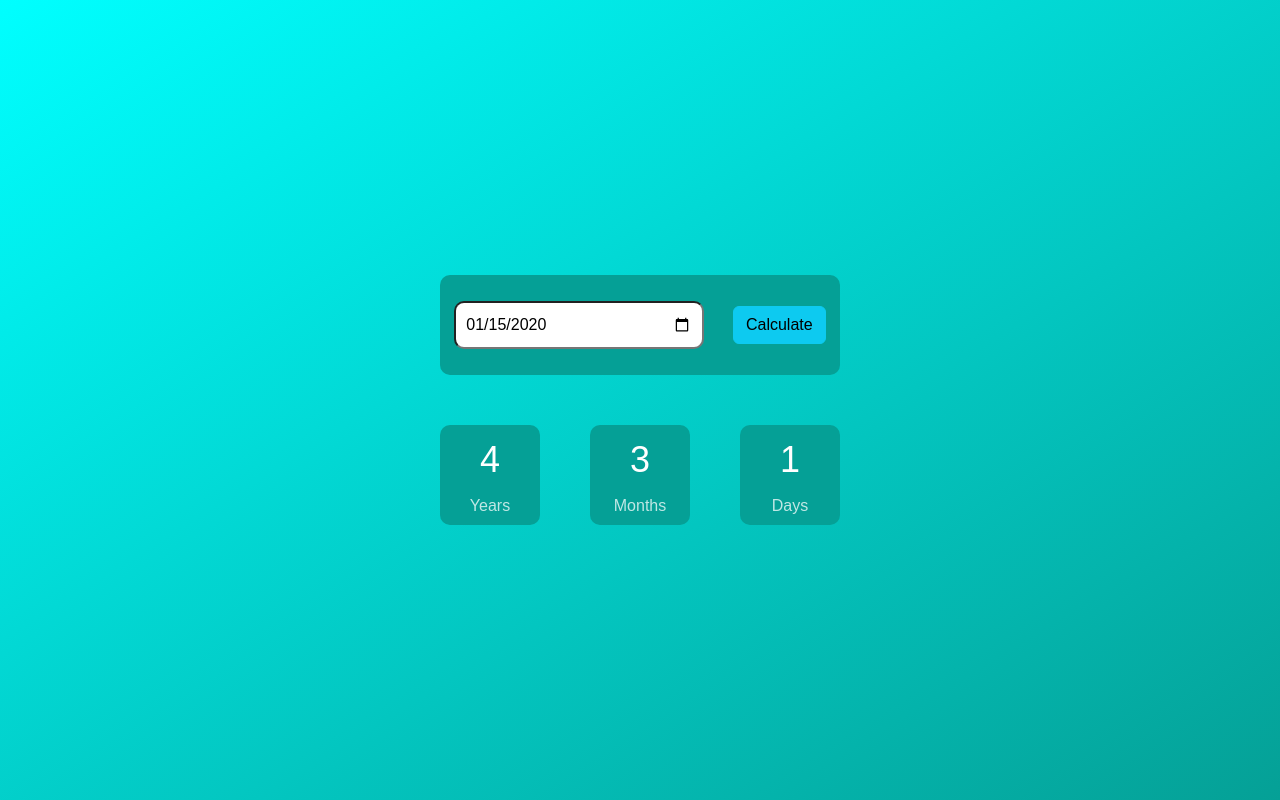
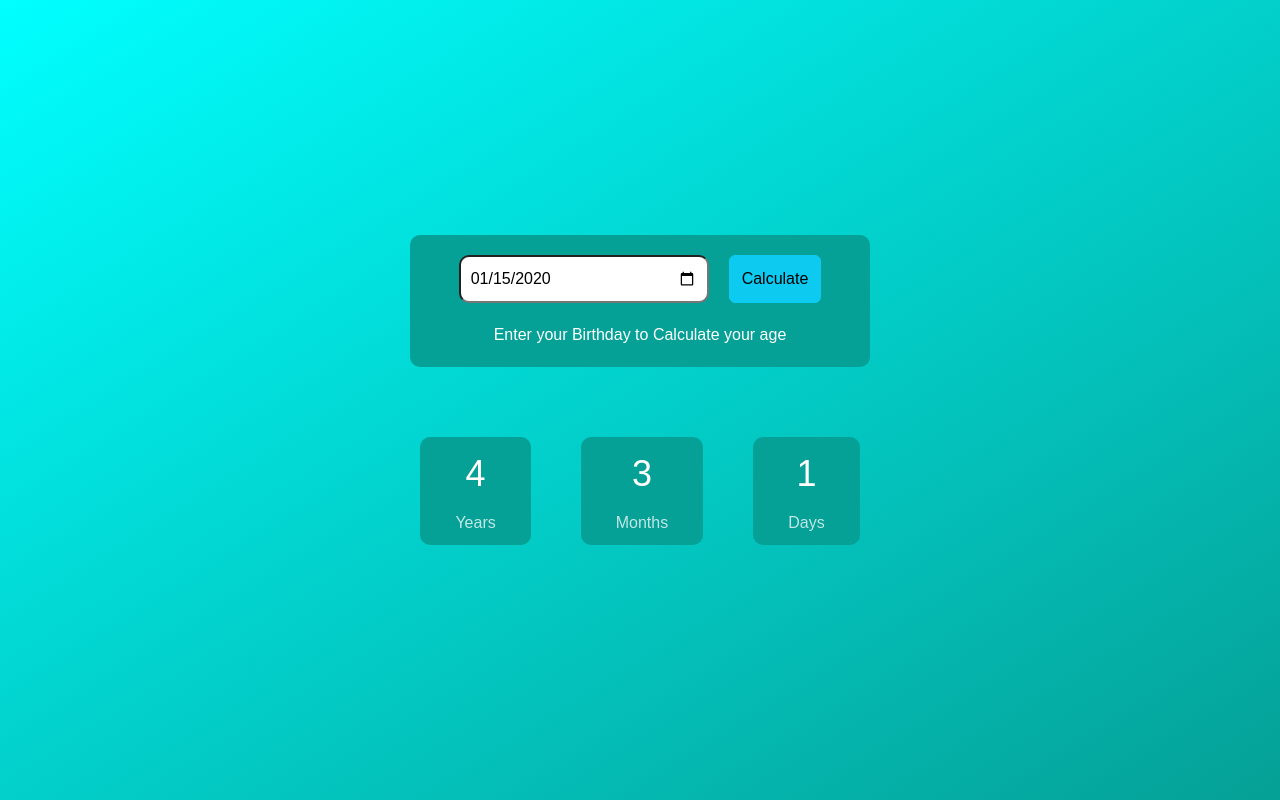
Before and after one commit to MohamedAyman04/CodeAlpha_Age_Calculator, a plain HTML site: page index.html in a window 1280 px wide. Both pictures are taken after typing "2020-01-15" into the empty fields and a click on the button "Calculate". Drawn offline with nearby package versions, Linux system fonts and the light colour scheme.

Commit message:
enhanced the design

```diff
--- a/app.js
+++ b/app.js
@@ -1,5 +1,5 @@
 const date = document.querySelector("#date");
-const divs = Array.from(document.querySelectorAll("div"));
+const divs = Array.from(document.querySelectorAll(".element"));
 const data = document.querySelector(".data");
 
 const calculateAge = () => {
@@ -19,7 +19,5 @@ const calculateAge = () => {
     divs[2].firstElementChild.textContent = days;
 
     data.style.visibility = "visible";
-
-    console.log(`${years}, ${months}, ${days}`);
   }
 };
--- a/index.html
+++ b/index.html
@@ -20,25 +20,30 @@
   </head>
   <body id="body">
     <section>
+      <div>
         <form>
           <input placeholder="date" type="date" name="date" id="date" />
         </form>
         <button onclick="calculateAge()" class="btn btn-info" type="button">
           Calculate
         </button>
+      </div>
+      <div>
+        <p class="remove-margin">Enter your Birthday to Calculate your age</p>
+      </div>
     </section>
     <section class="data">
-      <div>
+      <div class="element">
         <span>1</span>
-        <p>Years</p>
+        <p class="remove-margin">Years</p>
       </div>
-      <div>
+      <div class="element">
         <span>2</span>
-        <p>Months</p>
+        <p class="remove-margin">Months</p>
       </div>
-      <div>
+      <div class="element">
         <span>3</span>
-        <p>Days</p>
+        <p class="remove-margin">Days</p>
       </div>
     </section>
     <script src="./app.js"></script>
--- a/style.css
+++ b/style.css
@@ -15,16 +15,30 @@
 }
 
 section {
-  height: 100px;
-  width: 400px;
+  padding: 20px 10px;
   background-color: #05a096;
   border-radius: 10px;
   text-align: center;
   display: flex;
-  justify-content: space-around;
-  align-items: center;
+  justify-content: center;
+  align-content: space-around;
+  flex-direction: column;
+  flex-wrap: wrap;
+  gap: 20px;
+}
+
+section div {
+  display: flex;
+  justify-content: center;
+  align-items: stretch;
   flex-direction: row;
   flex-wrap: wrap;
+  gap: 20px;
+  color: #fff;
+}
+
+.remove-margin {
+  margin: 0;
 }
 
 section form input {
@@ -45,10 +59,9 @@ section form input {
   flex-wrap: wrap;
 }
 
-.data div {
+.data .element {
   background-color: #05a096;
-  width: 100px;
-  height: 100px;
+  padding: 10px 35px;
   text-align: center;
   display: flex;
   align-items: center;
@@ -57,18 +70,39 @@ section form input {
   flex-wrap: nowrap;
   border-radius: 10px;
   color: #fff;
+  gap: 10px;
 }
 
 .data div span {
   font-size: 36px;
   display: flex;
-  height: 85%;
   align-items: center;
   justify-content: center;
 }
 
 .data div p {
   font-size: 16px;
-  height: 15%;
   color: #ffffffbf;
 }
+
+@media screen and (max-width: 500px) {
+  section {
+    width: 400px;
+  }
+}
+
+@media screen and (max-width: 450px) {
+  section {
+    width: 300px;
+  }
+}
+
+@media screen and (max-width: 320px) {
+  section {
+    width: 200px;
+  }
+
+  section form input {
+    width: 150px;
+  }
+}
```
Lines whose indentation alone changed are shown as unchanged.
